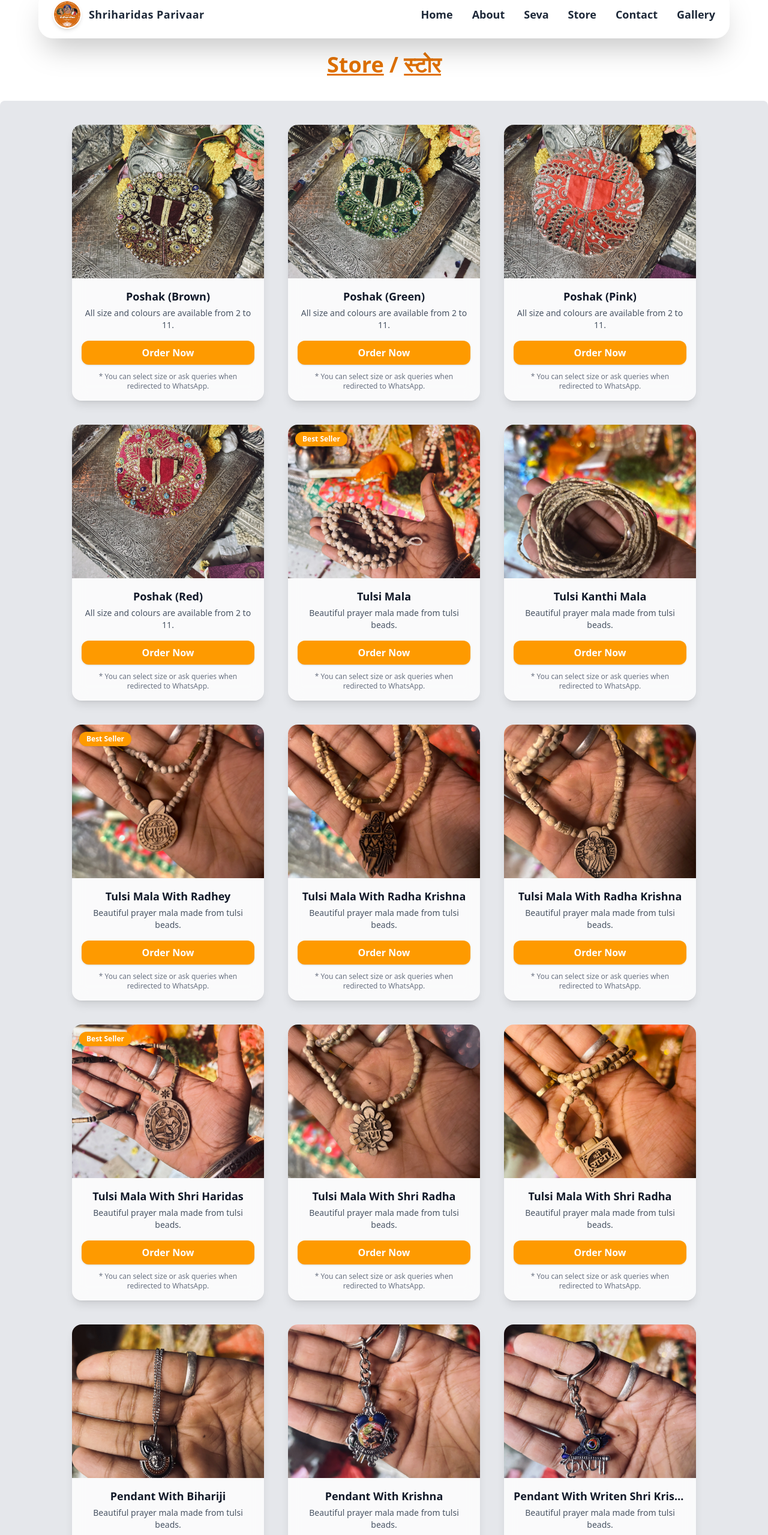
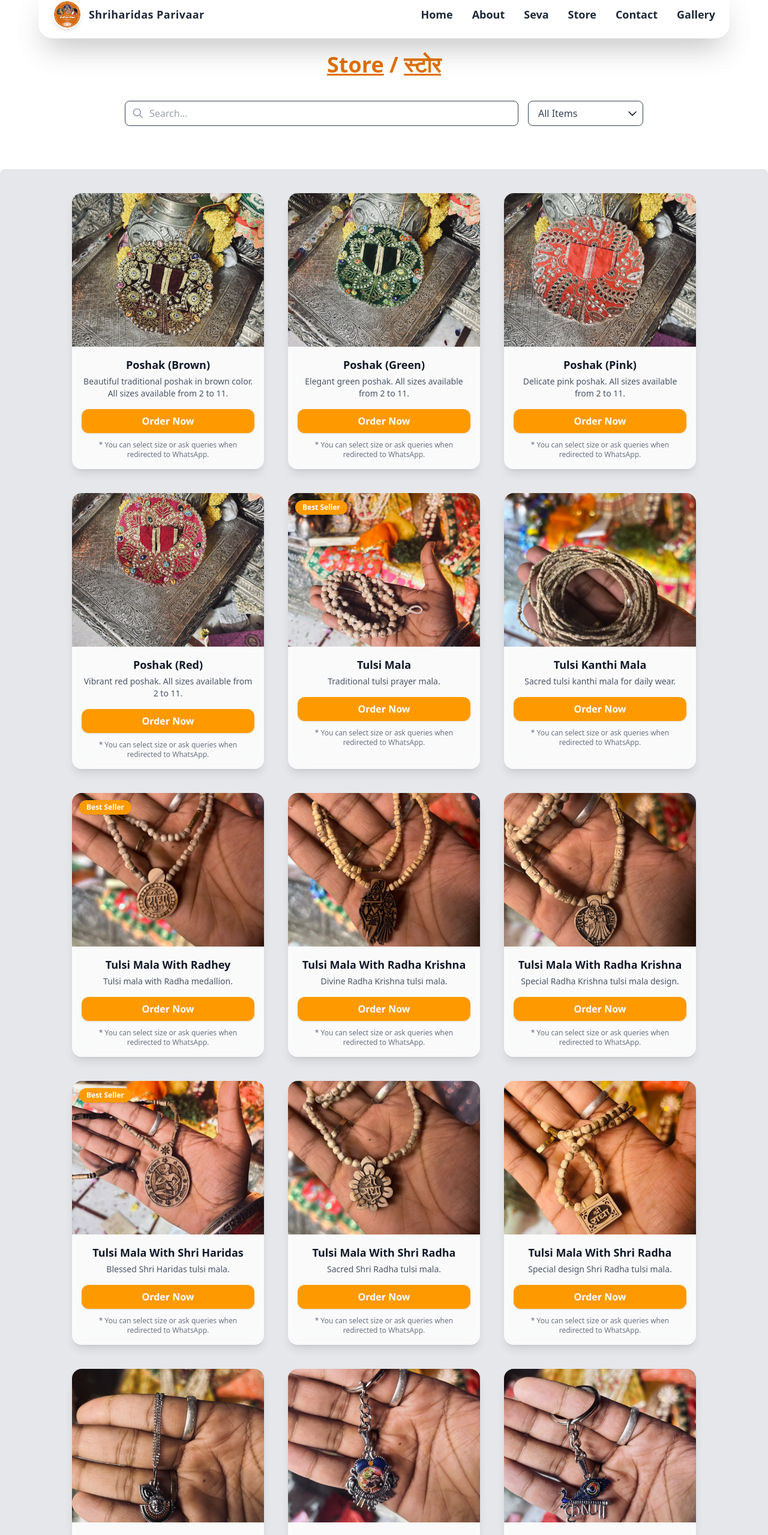
Before and after one commit to sarthakpandit55/Shriharidas-Parivaar, a React (Vite) app: page /store in a window 1280 px wide. Shown: the part 32-2591 px from the top of the page at 60% size. Built offline with nearby package versions, Linux system fonts and the light colour scheme.

Commit message:
form created

```diff
--- /dev/null
+++ b/src/Components/SearchFilter.jsx
@@ -0,0 +1,47 @@
+import React from 'react';
+
+const SearchFilter = ({ searchQuery, onSearchChange, activeFilter, onFilterChange, filters }) => (
+  <div className="w-full max-w-4xl mx-auto mb-8 px-4">
+    <div className="flex flex-col md:flex-row gap-4 items-center mt-10">
+      {/* Search Bar */}
+      <div className="relative flex-1 w-full">
+        <input
+          type="text"
+          placeholder="Search..."
+          value={searchQuery}
+          onChange={(e) => onSearchChange(e.target.value)}
+          className="w-full px-4 py-2 pl-10 pr-4 text-gray-700 bg-white border rounded-lg focus:outline-none focus:border-amber-500"
+        />
+        <div className="absolute inset-y-0 left-0 flex items-center pl-3">
+          <svg className="w-5 h-5 text-gray-400" fill="none" stroke="currentColor" viewBox="0 0 24 24">
+            <path strokeLinecap="round" strokeLinejoin="round" strokeWidth="2" d="M21 21l-6-6m2-5a7 7 0 11-14 0 7 7 0 0114 0z" />
+          </svg>
+        </div>
+      </div>
+
+      {/* Filter Dropdown */}
+      {filters && filters.length > 0 && (
+        <div className="relative w-full md:w-48">
+          <select
+            value={activeFilter}
+            onChange={(e) => onFilterChange(e.target.value)}
+            className="w-full px-4 py-2 text-gray-700 bg-white border rounded-lg focus:outline-none focus:border-amber-500 appearance-none cursor-pointer"
+          >
+            {filters.map((filter) => (
+              <option key={filter.value} value={filter.value}>
+                {filter.label}
+              </option>
+            ))}
+          </select>
+          <div className="absolute inset-y-0 right-0 flex items-center px-2 pointer-events-none">
+            <svg className="w-5 h-5 text-gray-900" fill="none" stroke="currentColor" viewBox="0 0 24 24">
+              <path strokeLinecap="round" strokeLinejoin="round" strokeWidth="2" d="M19 9l-7 7-7-7" />
+            </svg>
+          </div>
+        </div>
+      )}
+    </div>
+  </div>
+);
+
+export default SearchFilter;
--- a/src/Pages/Seva.jsx
+++ b/src/Pages/Seva.jsx
@@ -1,6 +1,7 @@
-import React from 'react'
+import React, { useState, useMemo } from 'react'
 import SevaCard from '../Components/SevaCard'
 import SEO from '../Components/SEO'
+import SearchFilter from '../Components/SearchFilter'
 
 // imports
 import arti_seva from '../assets/seva/arti_seva.webp'
@@ -18,49 +19,68 @@ import saiya_seva from '../assets/seva/saiya_seva.webp'
 import uthapyanbhog from '../assets/seva/uthapyanbhog.webp'
 
 function Seva() {
+  const [searchQuery, setSearchQuery] = useState('');
+  const [activeFilter, setActiveFilter] = useState('all');
+
+  const sevaItems = useMemo(() => [
+    { id: 1, title: 'Aarti Seva', image: arti_seva, desc: 'Participate in the divine aarti ceremony.', tag: 'Best Seller', category: 'daily' },
+    { id: 2, title: 'Bundi Seva', image: bondi_seva, desc: 'Offer sweet bundi prasad.', tag: 'Popular', category: 'food' },
+    { id: 3, title: 'Chandan Seva', image: chandan_seva, desc: 'Sacred sandalwood offering seva.', tag: 'Best Seller', category: 'daily' },
+    { id: 4, title: 'Chapan Bhog', image: chapan_bhog, desc: '56 different food items offered as bhog.', category: 'food' },
+    { id: 5, title: 'Chaveni Bhog', image: chaveni_bhog, desc: 'Special chaveni prasad offering.', category: 'festival' },
+    { id: 6, title: 'Deepak Seva', image: deepak_seva, desc: 'Light lamp offering seva.', category: 'daily' },
+    { id: 7, title: 'Deepdan Seva', image: deepdan_seva, desc: 'Sacred lamp donation seva.', category: 'festival' },
+    { id: 8, title: 'Deeran Poojan', image: deeran_poojan, desc: 'Special poojan ceremony.', category: 'daily' },
+    { id: 9, title: 'Fool Tulsi Chandan Seva', image: fool_tulsi_chandan_seva, desc: 'Complete flower and chandan seva.', tag: 'Special', category: 'daily' },
+    { id: 10, title: 'Paratha Prashadi', image: paratha_prashadi, desc: 'Sacred paratha prasad.', category: 'food' },
+    { id: 11, title: 'Raj Bhog', image: raj_bhog, desc: 'Royal food offering seva.', tag: 'Special', category: 'food' },
+    { id: 12, title: 'Saiya Seva', image: saiya_seva, desc: 'Traditional saiya seva offering.', category: 'special' },
+    { id: 13, title: 'Uthapyan Bhog', image: uthapyanbhog, desc: 'Morning prasad offering.', category: 'food' }
+  ], []);
+
+  const filters = [
+    { label: 'All', value: 'all' },
+    { label: '🙏Daily Seva', value: 'daily' },
+    { label: '🍯Food Offerings', value: 'food' },
+    { label: '✨Festival Seva', value: 'festival' },
+    { label: '🌷Special Seva', value: 'special' }
+  ];
+
+  const filteredItems = useMemo(() => {
+    return sevaItems.filter(item => {
+      const matchesSearch = item.title.toLowerCase().includes(searchQuery.toLowerCase()) ||
+                          item.desc.toLowerCase().includes(searchQuery.toLowerCase());
+      const matchesFilter = activeFilter === 'all' || item.category === activeFilter;
+      return matchesSearch && matchesFilter;
+    });
+  }, [sevaItems, searchQuery, activeFilter]);
+
   return (
     <>
-
     {/* meta tag */}
-
     <SEO
-    title="Seva"
-    description="Participate in Seva at Shri Haridas Parivaar and explore handcrafted prayer malas and devotional items to support spiritual activities."
-    keywords="Shri Haridas Parivaar Seva, Temple Seva, Handcrafted Prayer Mala, Devotional Items, Spiritual Service, Vrindavan Temple Seva"
+      title="Seva"
+      description="Participate in Seva at Shri Haridas Parivaar and explore handcrafted prayer malas and devotional items to support spiritual activities."
+      keywords="Shri Haridas Parivaar Seva, Temple Seva, Handcrafted Prayer Mala, Devotional Items, Spiritual Service, Vrindavan Temple Seva"
     />
-
-
 
     {/* seva */}
     <div className="container mx-auto my-30 text-center flex flex-col">
         <h1 className='text-4xl font-semibold text-amber-600'><u>Seva</u> / <u>सेवाएं</u></h1>
 
+        <SearchFilter
+          searchQuery={searchQuery}
+          onSearchChange={setSearchQuery}
+          activeFilter={activeFilter}
+          onFilterChange={setActiveFilter}
+          filters={filters}
+        />
+
         <div className="flex justify-evenly mt-10 gap-10 flex-wrap bg-gray-200 py-10 rounded-lg">
-            <SevaCard product={{ id: 1, title: 'Aarti Seva', image: arti_seva, desc: 'Beautiful prayer mala made from tulsi beads.', tag: 'Best Seller'}}/>
+          {filteredItems.map(item => (
+            <SevaCard key={item.id} product={item} />
+          ))}
 
-            <SevaCard product={{ id: 1, title: 'Bundi Seva', image: bondi_seva, desc: 'Beautiful prayer mala made from tulsi beads.', tag: 'Best Seller'}}/>
-
-            <SevaCard product={{ id: 1, title: 'Chandan Seva', image: chandan_seva, desc: 'Beautiful prayer mala made from tulsi beads.', tag: 'Best Seller'}}/>
-
-            <SevaCard product={{ id: 1, title: 'Chapan Bhog', image: chapan_bhog, desc: 'Beautiful prayer mala made from tulsi beads.', tag: 'Best Seller'}}/>
-
-            <SevaCard product={{ id: 1, title: 'Chaveni Bhog', image: chaveni_bhog, desc: 'Beautiful prayer mala made from tulsi beads.', tag: 'Best Seller'}}/>
-
-            <SevaCard product={{ id: 1, title: 'Deepak Seva', image: deepak_seva, desc: 'Beautiful prayer mala made from tulsi beads.', tag: 'Best Seller'}}/>
-
-            <SevaCard product={{ id: 1, title: 'Deepdan Seva', image: deepdan_seva, desc: 'Beautiful prayer mala made from tulsi beads.', tag: 'Best Seller'}}/>
-
-            <SevaCard product={{ id: 1, title: 'Deeran Poojan', image: deeran_poojan, desc: 'Beautiful prayer mala made from tulsi beads.', tag: 'Best Seller'}}/>
-
-            <SevaCard product={{ id: 1, title: 'Fool Tulsi Chandan Seva', image: fool_tulsi_chandan_seva, desc: 'Beautiful prayer mala made from tulsi beads.', tag: 'Best Seller'}}/>
-
-            <SevaCard product={{ id: 1, title: 'Paratha Prashadi', image: paratha_prashadi, desc: 'Beautiful prayer mala made from tulsi beads.', tag: 'Best Seller'}}/>
-
-            <SevaCard product={{ id: 1, title: 'Raj Bhog', image: raj_bhog, desc: 'Beautiful prayer mala made from tulsi beads.', tag: 'Best Seller'}}/>
-
-            <SevaCard product={{ id: 1, title: 'Saiya Seva', image: saiya_seva, desc: 'Beautiful prayer mala made from tulsi beads.', tag: 'Best Seller'}}/>
-
-            <SevaCard product={{ id: 2, title: 'Uthapyan Bhog', image: uthapyanbhog, desc: 'Beautiful prayer mala made from tulsi beads.', tag: 'Best Seller'}}/>
         </div>
     </div>
 
--- a/src/Pages/Store.jsx
+++ b/src/Pages/Store.jsx
@@ -1,7 +1,7 @@
-import React from 'react'
-
+import React, { useState, useMemo } from 'react'
 import Card from '../Components/StoreCard'
 import SEO from '../Components/SEO'
+import SearchFilter from '../Components/SearchFilter'
 
 
 // poshak imports
@@ -31,9 +31,48 @@ import pendant_radhakrishn_silver from '../assets/store/pendant_radhakrishn(silv
 import pendant_shriradha from '../assets/store/pendant_shriradha.webp'
 
 function Store() {
+  const [searchQuery, setSearchQuery] = useState('');
+  const [activeFilter, setActiveFilter] = useState('all');
+
+  const storeItems = useMemo(() => [
+    { id: 1, title: 'Poshak (Brown)', price: 499, image: poshak_brown, desc: 'Beautiful traditional poshak in brown color. All sizes available from 2 to 11.', code: 'design 1A Brown', category: 'poshak' },
+    { id: 2, title: 'Poshak (Green)', price: 499, image: poshak_green, desc: 'Elegant green poshak. All sizes available from 2 to 11.', code: 'design 2A Green', category: 'poshak' },
+    { id: 3, title: 'Poshak (Pink)', price: 499, image: poshak_pink, desc: 'Delicate pink poshak. All sizes available from 2 to 11.', code: 'design 3A Pink', category: 'poshak' },
+    { id: 4, title: 'Poshak (Red)', price: 499, image: poshak_red, desc: 'Vibrant red poshak. All sizes available from 2 to 11.', code: 'design 2A Red', category: 'poshak' },
+    { id: 5, title: 'Tulsi Mala', price: 499, image: tulsi_mala, desc: 'Traditional tulsi prayer mala.', tag: 'Best Seller', category: 'mala' },
+    { id: 6, title: 'Tulsi Kanthi Mala', price: 499, image: tulsi_kanthi_mala, desc: 'Sacred tulsi kanthi mala for daily wear.', category: 'mala' },
+    { id: 7, title: 'Tulsi Mala With Radhey', price: 499, image: tulsi_mala_radha, desc: 'Tulsi mala with Radha medallion.', tag: 'Best Seller', category: 'mala' },
+    { id: 8, title: 'Tulsi Mala With Radha Krishna', price: 499, image: tulsi_mala_radhakrishn, desc: 'Divine Radha Krishna tulsi mala.', category: 'mala' },
+    { id: 9, title: 'Tulsi Mala With Radha Krishna', price: 499, image: tulsi_mala_radhakrishn2, desc: 'Special Radha Krishna tulsi mala design.', category: 'mala' },
+    { id: 10, title: 'Tulsi Mala With Shri Haridas', price: 499, image: tulsi_mala_shriharidas, desc: 'Blessed Shri Haridas tulsi mala.', tag: 'Best Seller', category: 'mala' },
+    { id: 11, title: 'Tulsi Mala With Shri Radha', price: 499, image: tulsi_mala_shriradha, desc: 'Sacred Shri Radha tulsi mala.', category: 'mala' },
+    { id: 12, title: 'Tulsi Mala With Shri Radha', price: 499, image: tulsi_mala_shriradha2, desc: 'Special design Shri Radha tulsi mala.', category: 'mala' },
+    { id: 13, title: 'Pendant With Bihariji', price: 499, image: pendant_bihariji, desc: 'Sacred Bihariji pendant.', category: 'pendant' },
+    { id: 14, title: 'Pendant With Krishna', price: 499, image: pendant_krishn, desc: 'Beautiful Krishna pendant.', category: 'pendant' },
+    { id: 15, title: 'Pendant With Written Shri Krishna', price: 499, image: pendant_krishn2, desc: 'Pendant with Shri Krishna inscription.', category: 'pendant' },
+    { id: 16, title: 'Pendant With Radha Krishna', price: 499, image: pendant_radhakrishn, desc: 'Divine Radha Krishna pendant.', category: 'pendant' },
+    { id: 17, title: 'Pendant With Radha Krishna (Silver)', price: 499, image: pendant_radhakrishn_silver, desc: 'Silver finish Radha Krishna pendant.', category: 'pendant' },
+    { id: 18, title: 'Pendant With Shri Radha', price: 499, image: pendant_shriradha, desc: 'Sacred Shri Radha pendant.', category: 'pendant' }
+  ], []);
+
+  const filters = [
+    { label: 'All Items', value: 'all' },
+    { label: '🌼Poshak', value: 'poshak' },
+    { label: '📿Tulsi Mala', value: 'mala' },
+    { label: '🌸Pendants', value: 'pendant' }
+  ];
+
+  const filteredItems = useMemo(() => {
+    return storeItems.filter(item => {
+      const matchesSearch = item.title.toLowerCase().includes(searchQuery.toLowerCase()) ||
+                          item.desc.toLowerCase().includes(searchQuery.toLowerCase());
+      const matchesFilter = activeFilter === 'all' || item.category === activeFilter;
+      return matchesSearch && matchesFilter;
+    });
+  }, [storeItems, searchQuery, activeFilter]);
+
   return (
     <>
-
     {/* Meta tags */}
     <SEO
       title="Store"
@@ -41,63 +80,22 @@ function Store() {
       keywords="Shri Haridas Ji Store, Handcrafted Prayer Mala, Devotional Items Online, Spiritual Gifts, Tulsi Beads Mala, Vrindavan Temple Products, Religious Offerings, Shri Banke Bihari Temple Store, Spiritual Shopping"
     />
 
-
-
     {/* store */}
-
     <div className="container mx-auto my-30 text-center flex flex-col">
       <h1 className='text-4xl font-semibold text-amber-600'><u>Store</u> / <u>स्टोर</u></h1>
 
+      <SearchFilter
+        searchQuery={searchQuery}
+        onSearchChange={setSearchQuery}
+        activeFilter={activeFilter}
+        onFilterChange={setActiveFilter}
+        filters={filters}
+      />
+
       <div className="flex justify-center mt-10 gap-10 flex-wrap bg-gray-200 py-10 rounded-lg">
-
-                <Card product={{ id: 1, title: 'Poshak (Brown)', price: 499, image: poshak_brown, desc: 'All size and colours are available from 2 to 11.', code: 'design 1A Brown'}}/>
-
-                <Card product={{ id: 1, title: 'Poshak (Green)', price: 499, image: poshak_green, desc: 'All size and colours are available from 2 to 11.', code: 'design 2A Green'}}/>
-
-                <Card product={{ id: 1, title: 'Poshak (Pink)', price: 499, image: poshak_pink, desc: 'All size and colours are available from 2 to 11.', code: 'design 3A Pink'}}/>
-
-                <Card product={{ id: 1, title: 'Poshak (Red)', price: 499, image: poshak_red, desc: 'All size and colours are available from 2 to 11.', code: 'design 2A Red'}}/>
-
-                <Card product={{ id: 1, title: 'Tulsi Mala', price: 499, image: tulsi_mala, desc: 'Beautiful prayer mala made from tulsi beads.', tag: 'Best Seller'}}/>
-
-                <Card product={{ id: 1, title: 'Tulsi Kanthi Mala', price: 499, image: tulsi_kanthi_mala, desc: 'Beautiful prayer mala made from tulsi beads.', }}/>
-
-                <Card
-                product={{ id: 1, title: 'Tulsi Mala With Radhey', price: 499, image: tulsi_mala_radha, desc: 'Beautiful prayer mala made from tulsi beads.', tag: 'Best Seller'}}/>
-
-                <Card
-                product={{ id: 1, title: 'Tulsi Mala With Radha Krishna', price: 499, image: tulsi_mala_radhakrishn, desc: 'Beautiful prayer mala made from tulsi beads.', }}/>
-
-                <Card
-                product={{ id: 1, title: 'Tulsi Mala With Radha Krishna', price: 499, image: tulsi_mala_radhakrishn2, desc: 'Beautiful prayer mala made from tulsi beads.',}}/>
-
-                <Card
-                product={{ id: 1, title: 'Tulsi Mala With Shri Haridas', price: 499, image: tulsi_mala_shriharidas, desc: 'Beautiful prayer mala made from tulsi beads.', tag: 'Best Seller'}}/>
-
-                <Card
-                product={{ id: 1, title: 'Tulsi Mala With Shri Radha ', price: 499, image: tulsi_mala_shriradha, desc: 'Beautiful prayer mala made from tulsi beads.',}}/>
-
-                <Card
-                product={{ id: 1, title: 'Tulsi Mala With Shri Radha ', price: 499, image: tulsi_mala_shriradha2, desc: 'Beautiful prayer mala made from tulsi beads.', }}/>
-
-                <Card
-                product={{ id: 1, title: 'Pendant With Bihariji', price: 499, image: pendant_bihariji, desc: 'Beautiful prayer mala made from tulsi beads.', }}/>
-
-                <Card
-                product={{ id: 1, title: 'Pendant With Krishna ', price: 499, image: pendant_krishn, desc: 'Beautiful prayer mala made from tulsi beads.', }}/>
-
-                <Card
-                product={{ id: 1, title: 'Pendant With Writen Shri Krishna ', price: 499, image: pendant_krishn2, desc: 'Beautiful prayer mala made from tulsi beads.', }}/>
-
-                <Card
-                product={{ id: 1, title: 'Pendant With Radha Krishna ', price: 499, image: pendant_radhakrishn, desc: 'Beautiful prayer mala made from tulsi beads.', }}/>
-
-                <Card
-                product={{ id: 1, title: 'Pendant With Radha Krishna ', price: 499, image: pendant_radhakrishn_silver, desc: 'Beautiful prayer mala made from tulsi beads.', }}/>
-
-                <Card
-                product={{ id: 1, title: 'Pendant With Shri Radha ', price: 499, image: pendant_shriradha, desc: 'Beautiful prayer mala made from tulsi beads.', }}/>
-
+        {filteredItems.map(item => (
+          <Card key={item.id} product={item} />
+        ))}
       </div>
     </div>
     </>
```
Also changed, not shown: src/Components/Footer.jsx (+131 -33 lines), src/Pages/About.jsx (+9 -9 lines), src/Pages/Contact.jsx (+48 -5 lines). Lines whose indentation alone changed are shown as unchanged.
